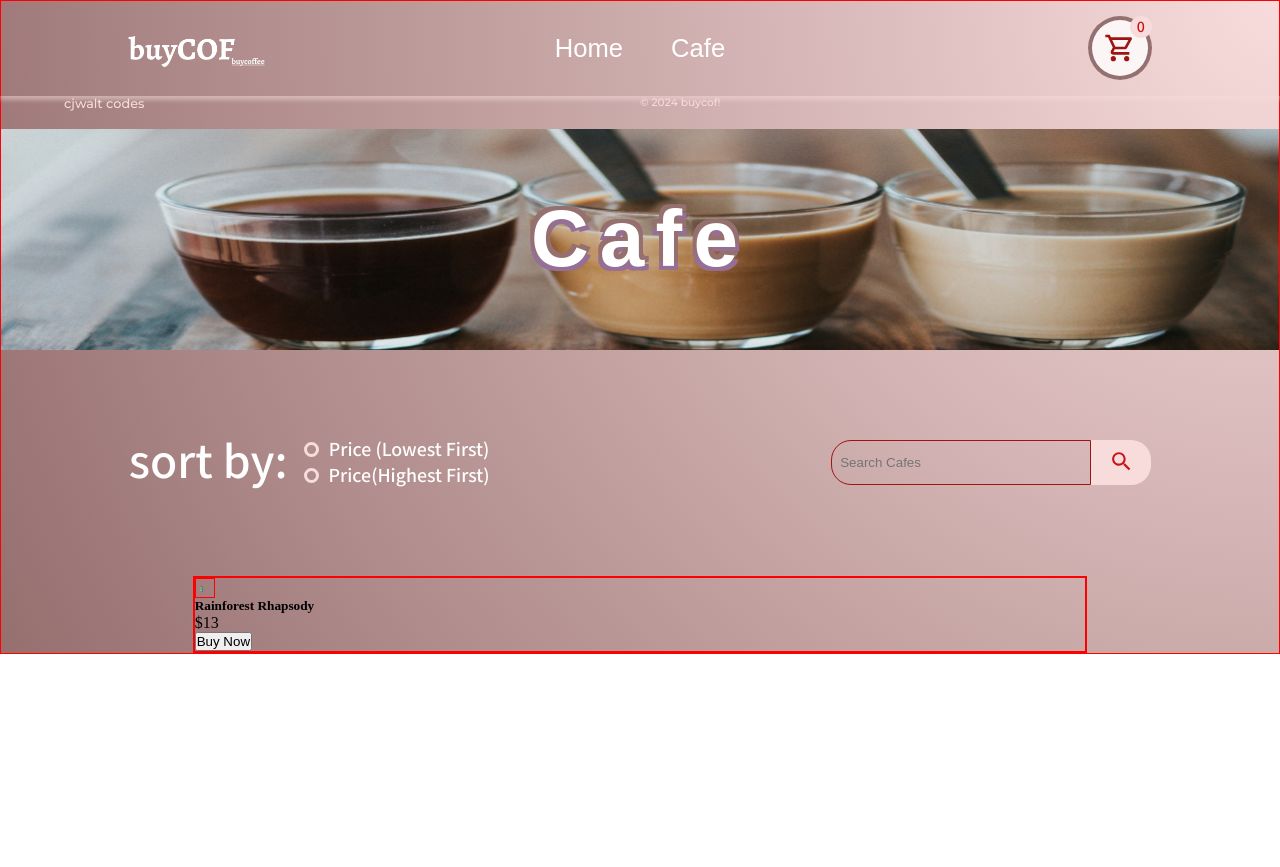
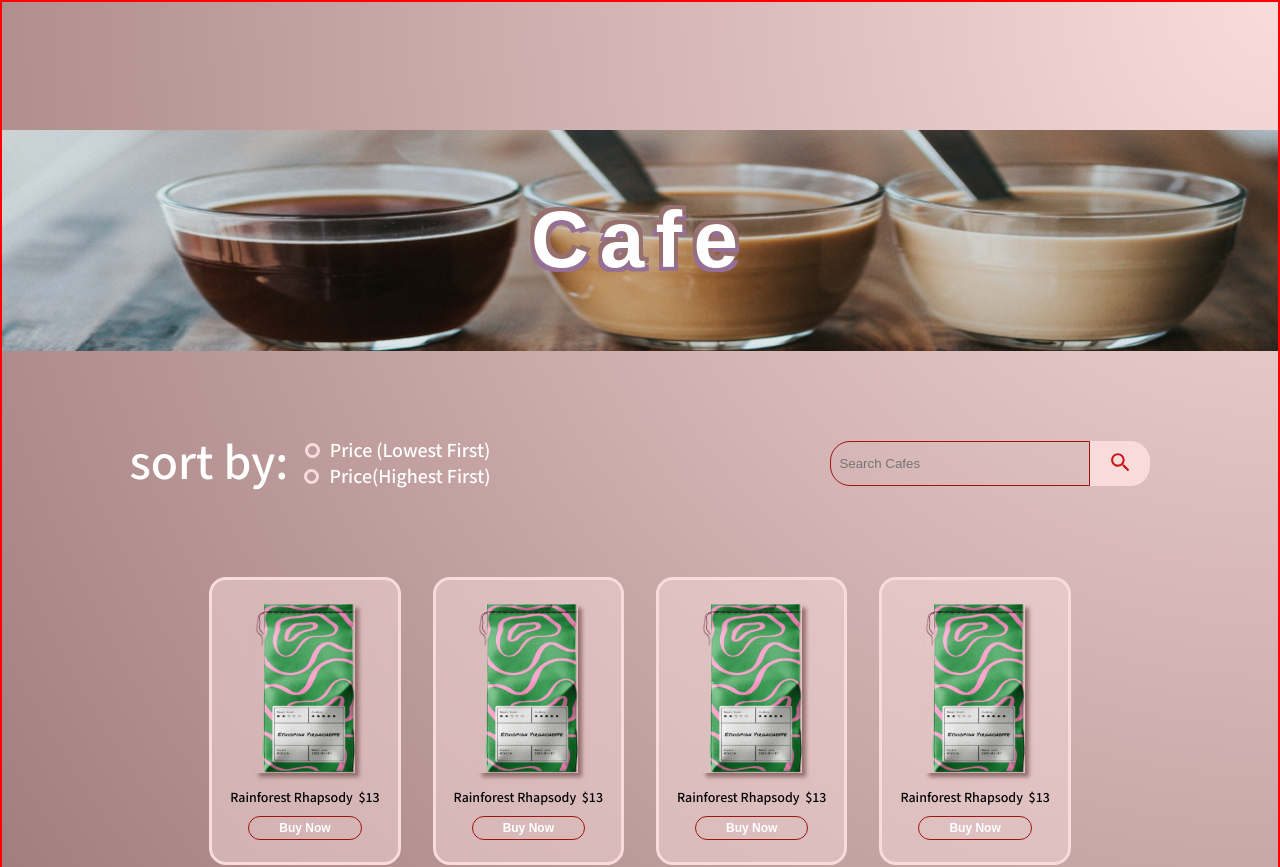
Before and after one commit to CJWALT/buycof, a React (Create React App) app: page /cafes in a window 1280 px wide. Shown: the top 867 px of the page. Before the commit the page ends 800 px from the top, so only its background shows below. Built offline with nearby package versions, Linux system fonts and the light colour scheme; a web font is replaced by a local one.

Commit message:
update #114: refactored homepage, layoyt component

```diff
--- a/src/App.js
+++ b/src/App.js
@@ -1,5 +1,5 @@
 
-import { createBrowserRouter, Outlet, RouterProvider} from "react-router-dom";
+import { createBrowserRouter, RouterProvider} from "react-router-dom";
 import Navbar from './components/Navbar/Navbar'
 import Footer from './components/Footer/Footer'
 import Home from './pages/Home/Home'
@@ -8,23 +8,9 @@ import Cafes from './pages/Cafes/Cafes'
 import './app.scss'
 
 
-const Layout = ()=>{
-  return (
-    <div className="app">
-       <Navbar/>
-       <Outlet/>
-      <Footer/>
-    </div>
-  )
- }
-
  const router = createBrowserRouter([
-  {
-    path: "/",
-    element: <Layout/>,
-    children:[
     {
-      path:"/",
+    path:"/",
       element:<Home/>
     },
     { path:"/cafes",
@@ -34,9 +20,7 @@ const Layout = ()=>{
       path:"/cafe/:id",
       element:<Cafe/>
     }
-    ]
-  },
-]);
+    ]);
 
 
 
--- a/src/app.scss
+++ b/src/app.scss
@@ -12,11 +12,3 @@
     padding:0;
     box-sizing: border-box;
 }
-
-.app{
-    // height:100vh;
-    width:100vw;
-    position:relative;
-    background:radial-gradient(circle at top right, #C81616, #9F1313);
-
-}
--- a/src/components/Card/Card.jsx
+++ b/src/components/Card/Card.jsx
@@ -6,13 +6,13 @@ const Card = () =>{
     return (
         <>
 
-        <div className="card">
+
             <div className='card-wrap'>
                     <div className='card-img'>
                         <img src="../../img/coffeeseven.png" alt="" />
                     </div>
                     <div className='card-details'>
-                        <h5 className="cof-name">
+                        <h5 className="cafe-name">
                             Rainforest Rhapsody
                         </h5>
                         <div className="cafe-price">
@@ -22,7 +22,6 @@ const Card = () =>{
 
                     <button>Buy Now</button>
                 </div>
-        </div>
 
         </>
 
--- a/src/components/Card/Card.scss
+++ b/src/components/Card/Card.scss
@@ -1,23 +1,54 @@
-.card{
-    border:1px solid red;
-        width:70%;
-        margin:0 auto;
-        overflow:hidden;
 
     .card-wrap{
-        border:1px solid red;
+        border:3px solid #f8dcdc;
+        background:#f8dcdc80;
+        border-radius: 17px;
+        width:20%;
+        height:288px;
+        display:flex;
+        align-items:center;
+        padding:24px 18px;
+
+        flex-direction: column;
         .card-img{
-            border:1px solid red;
-            width:20px;
-            overflow:hidden;
-            height:20px;
+            width:100%;
+            display:flex;
+            justify-content: center;
+            justify-self: center;
+            margin-bottom:16px;
 
             img{
-                width:60%;
-                height:auto;
+                width:100px;
+                height:169px;
+                box-shadow: 4px 4px 4px #966F6F;
+            }
+        }
+        .card-details{
+            display:flex;
+            justify-content: space-between;
+            width:100%;
+            margin-bottom:9px;
+            .cafe-name, .cafe-price{
+                font-size:14px;
+                font-family:'mada', sans-serif;
+                font-weight:400;
+            }
+        }
+
+        button{
+
+            padding:4px 30px;
+            border-radius: 20px;
+            cursor: pointer;
+            border:1px solid #9F1313;
+            background:transparent;
+            color:white;
+            font-size:12px;
+            font-weight:700;
+            &:hover{
+                background:#9F1313;
+                border: none;;
             }
         }
 
     }
-
-}
--- a/src/components/Footer/Footer.jsx
+++ b/src/components/Footer/Footer.jsx
@@ -3,11 +3,14 @@ import './Footer.scss'
 
 const Footer = ()=>{
 
+  const date = new Date();
+
+  const {year} = date;
     return(
             <>
               <footer>
         <a href="https://www.github.com/cjwalt">cjwalt codes</a>
-       <small> &copy; 2024 buycof!
+       <small> &copy; {year} buycof!
         </small>
       </footer>
             </>
--- a/src/pages/Cafes/Cafes.jsx
+++ b/src/pages/Cafes/Cafes.jsx
@@ -44,8 +44,16 @@ const Cafes = ()=>{
 
                     </div>
 
-                    <div className='cafe-wrap'>
+                    <div className='cafe'>
                         <Card/>
+                        <Card/>
+                        <Card/>
+                        <Card/>
+                        <Card/>
+                        <Card/>
+                        <Card/>
+                        <Card/>
+
                     </div>
 
                 </div>
--- a/src/pages/Cafes/Cafes.scss
+++ b/src/pages/Cafes/Cafes.scss
@@ -3,8 +3,8 @@
 #wrapper{
     position:absolute;
     top:0;
-    width:100%;
-    border:1px solid red;
+    border:2px solid red;
+    // width:100%;
     background:radial-gradient(circle at top right, #F8DCDC, #966f6f);
 
     .cafes{
@@ -120,5 +120,17 @@
             }
         }
     }
+    .cafe{
+
+        width:75%;
+        margin:0 auto;
+        overflow:hidden;
+        display:flex;
+        flex-direction: row;
+        flex-wrap: wrap;
+        justify-content: center;
+        gap:2rem;
+        padding-bottom:4rem;
+    }
 
 }
--- a/src/pages/Home/Home.jsx
+++ b/src/pages/Home/Home.jsx
@@ -4,10 +4,19 @@ import { Link } from 'react-router-dom';
 import XIcon from '@mui/icons-material/X';
 import InstagramIcon from '@mui/icons-material/Instagram';
 import Slider from '../../components/Slider/Slider';
+import Navbar from '../../components/Navbar/Navbar';
+import Footer from '../../components/Footer/Footer';
 
 const Home = ()=>{
 
+
+
     return(
+
+
+        <div id="home-wrapper">
+            <Navbar/>
+
             <div className="home">
                 <div className='home_wrap'>
                     <div className='banner_wrap'>
@@ -51,6 +60,12 @@ const Home = ()=>{
             <Slider/>
 
             </div>
+            <Footer />
+
+        </div>
+
+
+
         )
 }
 
--- a/src/pages/Home/Home.scss
+++ b/src/pages/Home/Home.scss
@@ -1,9 +1,16 @@
+#home-wrapper{
+    position:absolute;
+    width:100%;
+    height:100vh;
+    top:0;
+    background:radial-gradient(circle at top right, #C81616, #9F1313);
+
     .home{
 
         width:100vw;
         display:flex;
         justify-content: center;
-    height:calc(100vh - 7rem);
+        height:calc(100vh - 8rem);
 
         .home_wrap{
             display:flex;
@@ -12,7 +19,6 @@
             flex-direction: column;
             margin:0 auto;
             gap:4rem;
-
 
           .banner_wrap{
             display: flex;
@@ -100,7 +106,6 @@
              }
           }
           .socials{
-
             display:flex;
             align-items: center;
             justify-content: center;
@@ -118,3 +123,5 @@
 
         }
     }
+
+}
```
Also changed, not shown: public/img/coffeeseven.png. Lines whose indentation alone changed are shown as unchanged.
